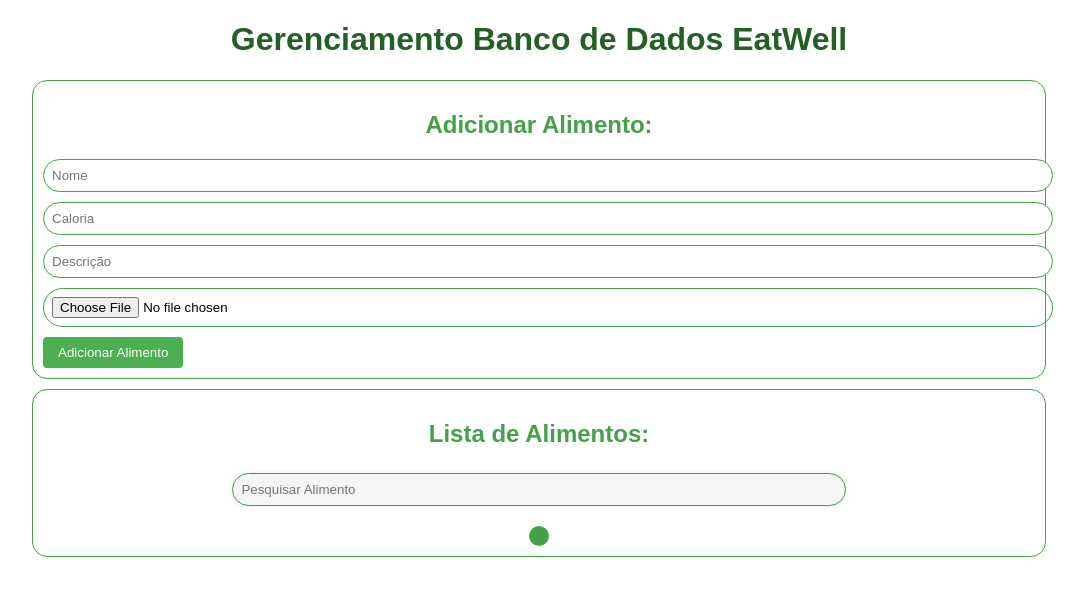
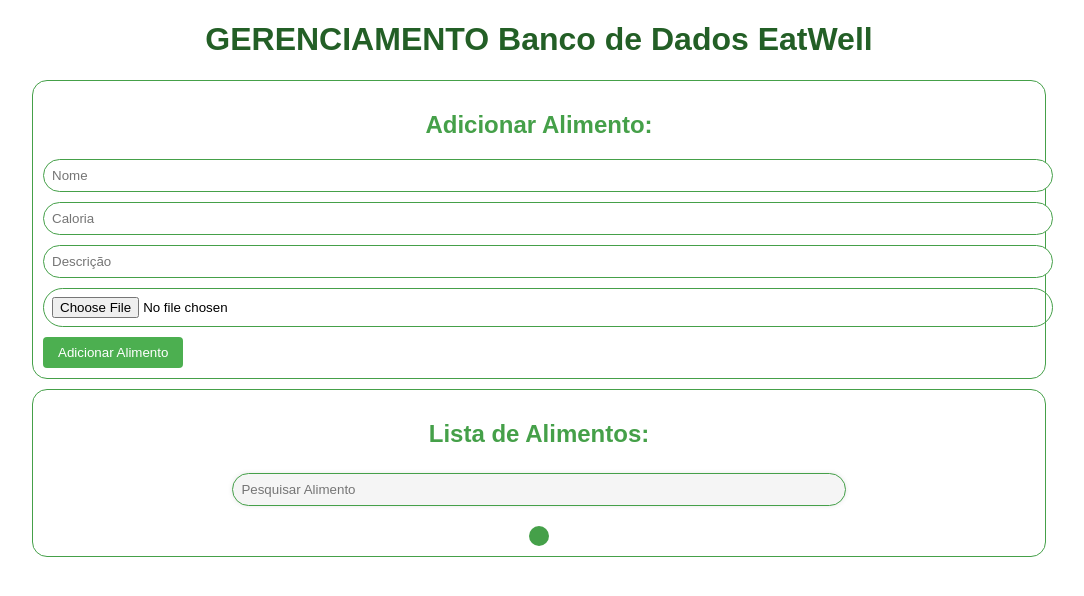
Before and after one commit to Rickvoss/EatWellDBManager, a website: page index.html in a window 1280 px wide. Shown: the whole page, without its empty margins (101-1185 px from the left). Drawn offline with Linux system fonts and the light colour scheme; no server answers.

Commit message:
Gerenciamento

```diff
--- a/index.html
+++ b/index.html
@@ -9,7 +9,7 @@
 
 </head>
 <body>
-    <h1 style="display: flex; justify-content: center; color: #235f26;">Gerenciamento Banco de Dados EatWell</h1>
+    <h1 style="display: flex; justify-content: center; color: #235f26;">GERENCIAMENTO Banco de Dados EatWell</h1>
     <div class="adicionaralimento">
         <h2 style="color: #45a049;">Adicionar Alimento:</h2>
         <form id="addAlimentoForm">
```
